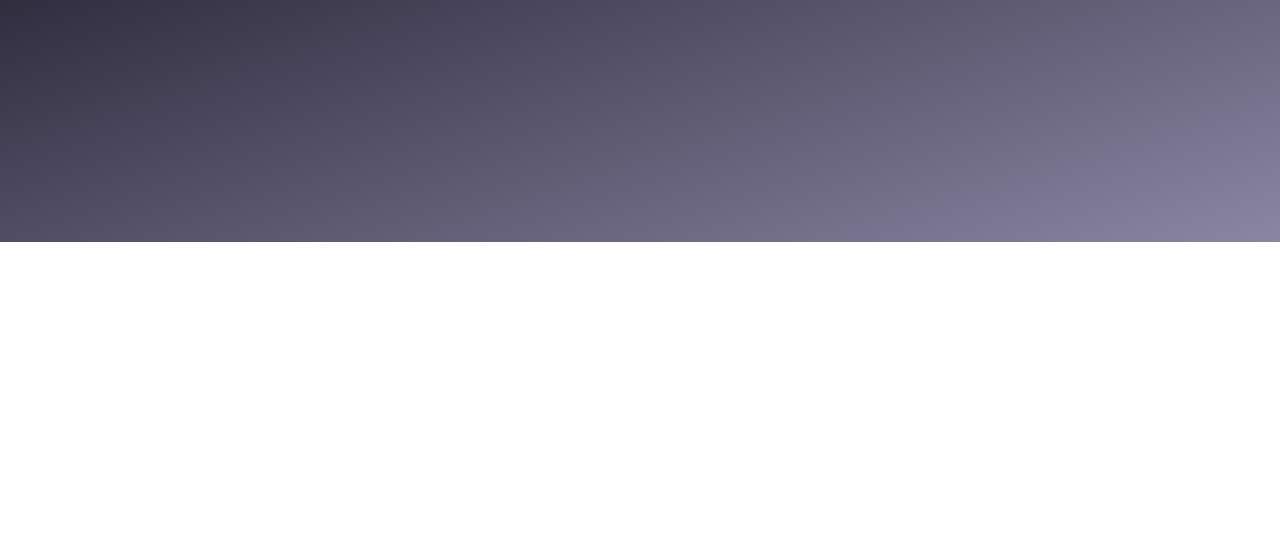
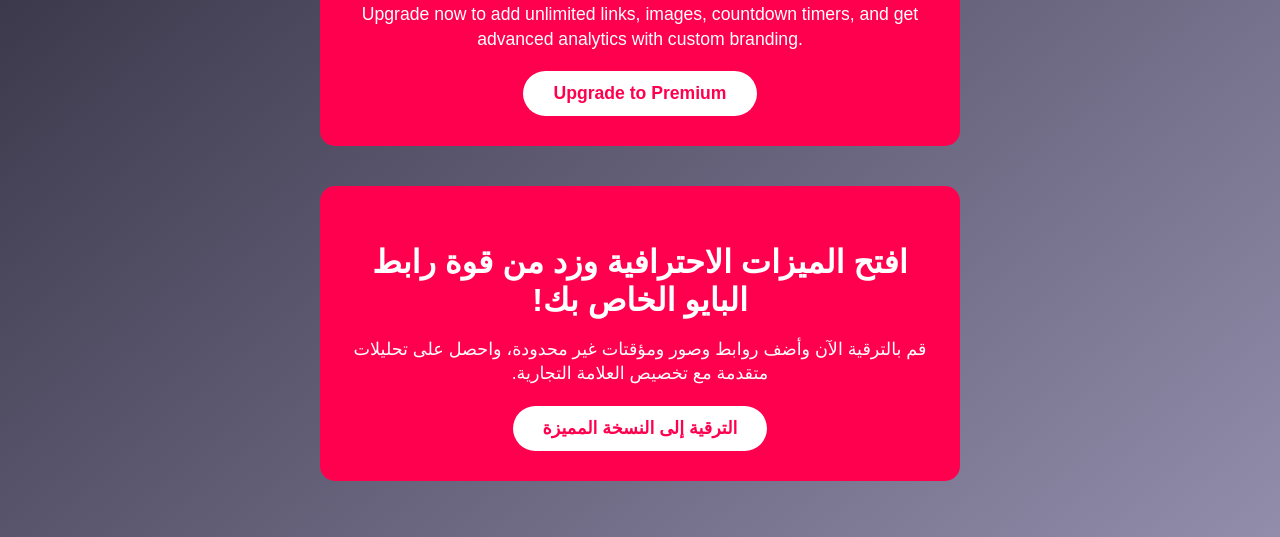
Before and after one commit to ansu223/tikbiolink, a plain HTML site: page index.html in a window 1280 px wide. Shown: the part 558-1095 px from the top of the page. Before the commit the page ends 800 px from the top, so only its background shows below. Drawn offline with Linux system fonts and the light colour scheme.

Commit message:
Update index.html

```diff
--- a/index.html
+++ b/index.html
@@ -1,9 +1,8 @@
-
 <!DOCTYPE html>
 <html lang="en" dir="ltr">
 <head>
-    <meta charset="UTF-8">
-    <meta name="viewport" content="width=device-width, initial-scale=1.0">
+    <meta charset="UTF-8" />
+    <meta name="viewport" content="width=device-width, initial-scale=1.0" />
     <title>TikBioLink</title>
     <style>
         body {
@@ -12,6 +11,7 @@
             color: white;
             text-align: center;
             padding: 2em;
+            margin: 0;
         }
         .profile-img {
             width: 120px;
@@ -36,6 +36,48 @@
             border-radius: 10px;
             text-decoration: none;
             font-weight: bold;
+            transition: background 0.3s ease;
+        }
+        .link:hover {
+            background: #ddd;
+        }
+
+        /* Premium CTA styles */
+        #premium-cta, #premium-cta-ar {
+            background: #ff004f;
+            color: white;
+            padding: 30px 20px;
+            max-width: 600px;
+            margin: 2.5em auto 1.5em auto;
+            border-radius: 15px;
+            font-family: Arial, sans-serif;
+        }
+        #premium-cta h2, #premium-cta-ar h2 {
+            font-size: 2rem;
+            margin-bottom: 10px;
+        }
+        #premium-cta p, #premium-cta-ar p {
+            font-size: 1.1rem;
+            margin-bottom: 20px;
+            line-height: 1.4;
+        }
+        #premium-cta a, #premium-cta-ar a {
+            background: white;
+            color: #ff004f;
+            padding: 12px 30px;
+            font-weight: bold;
+            border-radius: 30px;
+            text-decoration: none;
+            font-size: 1.1rem;
+            display: inline-block;
+            transition: background 0.3s ease;
+        }
+        #premium-cta a:hover, #premium-cta-ar a:hover {
+            background: #cc0040;
+            color: white;
+        }
+        #premium-cta-ar {
+            direction: rtl;
         }
     </style>
 </head>
@@ -45,5 +87,19 @@
     <a href="https://t.me/yourchannel" class="link">Join Telegram</a>
     <a href="https://your-cpa-offer.com" class="link">Get Free Crypto</a>
     <a href="https://youtube.com" class="link">Watch on YouTube</a>
+
+    <!-- Premium CTA English -->
+    <section id="premium-cta">
+        <h2>Unlock Pro Features & Boost Your Bio Link!</h2>
+        <p>Upgrade now to add unlimited links, images, countdown timers, and get advanced analytics with custom branding.</p>
+        <a href="/pricing">Upgrade to Premium</a>
+    </section>
+
+    <!-- Premium CTA Arabic -->
+    <section id="premium-cta-ar">
+        <h2>افتح الميزات الاحترافية وزد من قوة رابط البايو الخاص بك!</h2>
+        <p>قم بالترقية الآن وأضف روابط وصور ومؤقتات غير محدودة، واحصل على تحليلات متقدمة مع تخصيص العلامة التجارية.</p>
+        <a href="/pricing">الترقية إلى النسخة المميزة</a>
+    </section>
 </body>
 </html>
```
